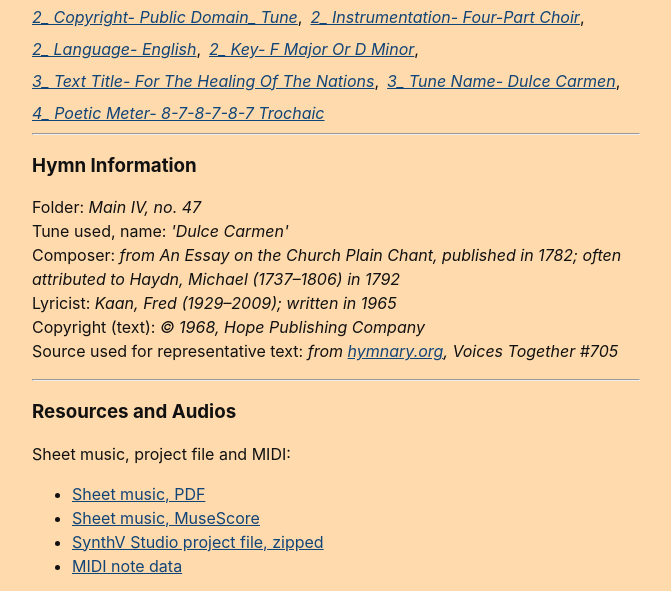
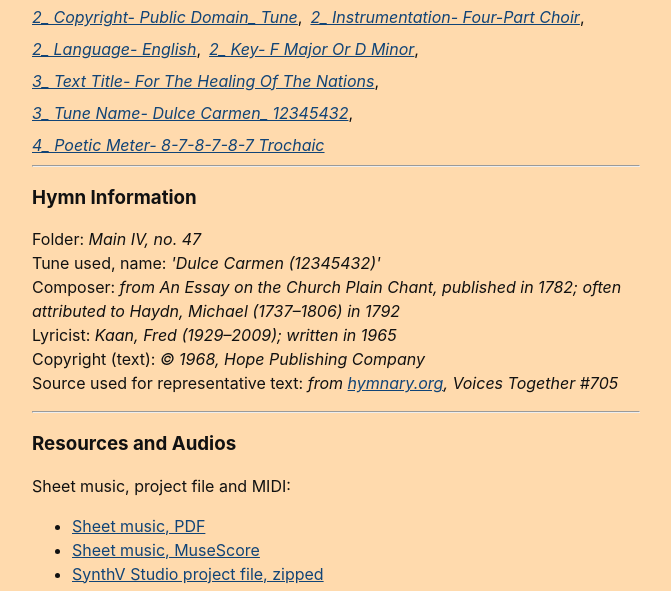
Before and after one commit to choralakari/choralakari-archive-11ty, an Eleventy site: page content/blog/for_the_healing_of_the_nations/for_the_healing_of_the_nations.md in a window 1280 px wide. Shown: the part 182-773 px from the top of the page, without its empty margins (304-975 px from the left). Built offline with nearby package versions, Linux system fonts and the light colour scheme; Eleventy itself is replaced by a stand-in of ours; files that its build step writes are made by us from their sources; what @zachleat/heading-anchors, zod-validation-error would draw is missing.

Commit message:
Update Markdowns and add file

```diff
--- a/content/blog/for_the_healing_of_the_nations/for_the_healing_of_the_nations.md
+++ b/content/blog/for_the_healing_of_the_nations/for_the_healing_of_the_nations.md
@@ -10,7 +10,7 @@ tags:
   - 2_ language- english
   - 2_ key- f major or d minor
   - 3_ text title- for the healing of the nations
-  - 3_ tune name- dulce carmen
+  - 3_ tune name- dulce carmen_ 12345432
   - 4_ poetic meter- 8-7-8-7-8-7 trochaic
 ---
 
@@ -19,7 +19,7 @@ tags:
 ### Hymn Information
 
 Folder: *Main IV, no. 47*
-Tune used, name: *'Dulce Carmen'*
+Tune used, name: *'Dulce Carmen (12345432)'*
 Composer: *from An Essay on the Church Plain Chant, published in 1782; often attributed to Haydn, Michael (1737–1806) in 1792*
 Lyricist: *Kaan, Fred (1929–2009); written in 1965*
 Copyright (text): *© 1968, Hope Publishing Company*
--- a/content/blog/take_and_receive_traditional_tune/take_and_receive_traditional_tune.md
+++ b/content/blog/take_and_receive_traditional_tune/take_and_receive_traditional_tune.md
@@ -27,6 +27,7 @@ Sources used for tune and representative text:
   - *from [pdfcoffee.com](https://pdfcoffee.com/take-and-receive-satb-pdf-free.html)*
   - *from [scribd.com](https://www.scribd.com/document/435440381/Take-and-Receive-SATB)*
   - *from [a copy of these sources above saved on this site](./toaz.info-take-and-receive-satb-pr_d73a623d94236c952111fd3e3576e52e.pdf)*
+  - *from [Bayan Umawit, 2003 edition, page 188 on this PDF file saved on this site](./pdfcoffee.com_bayan-umawit-songbook-single-pagespdf-pdf-free.pdf)*
 
 ---
 
```
Also changed, not shown: 1 other file.
